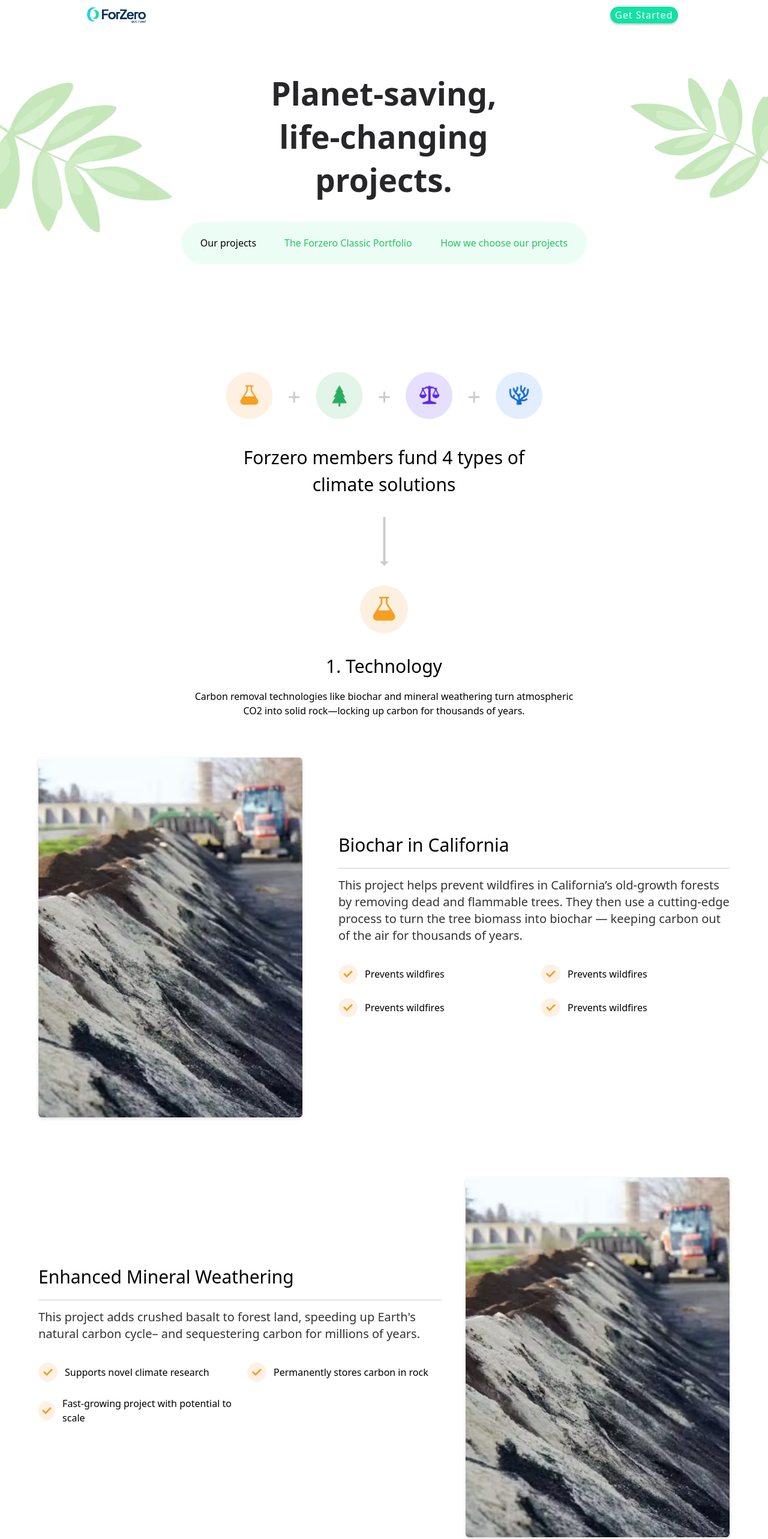
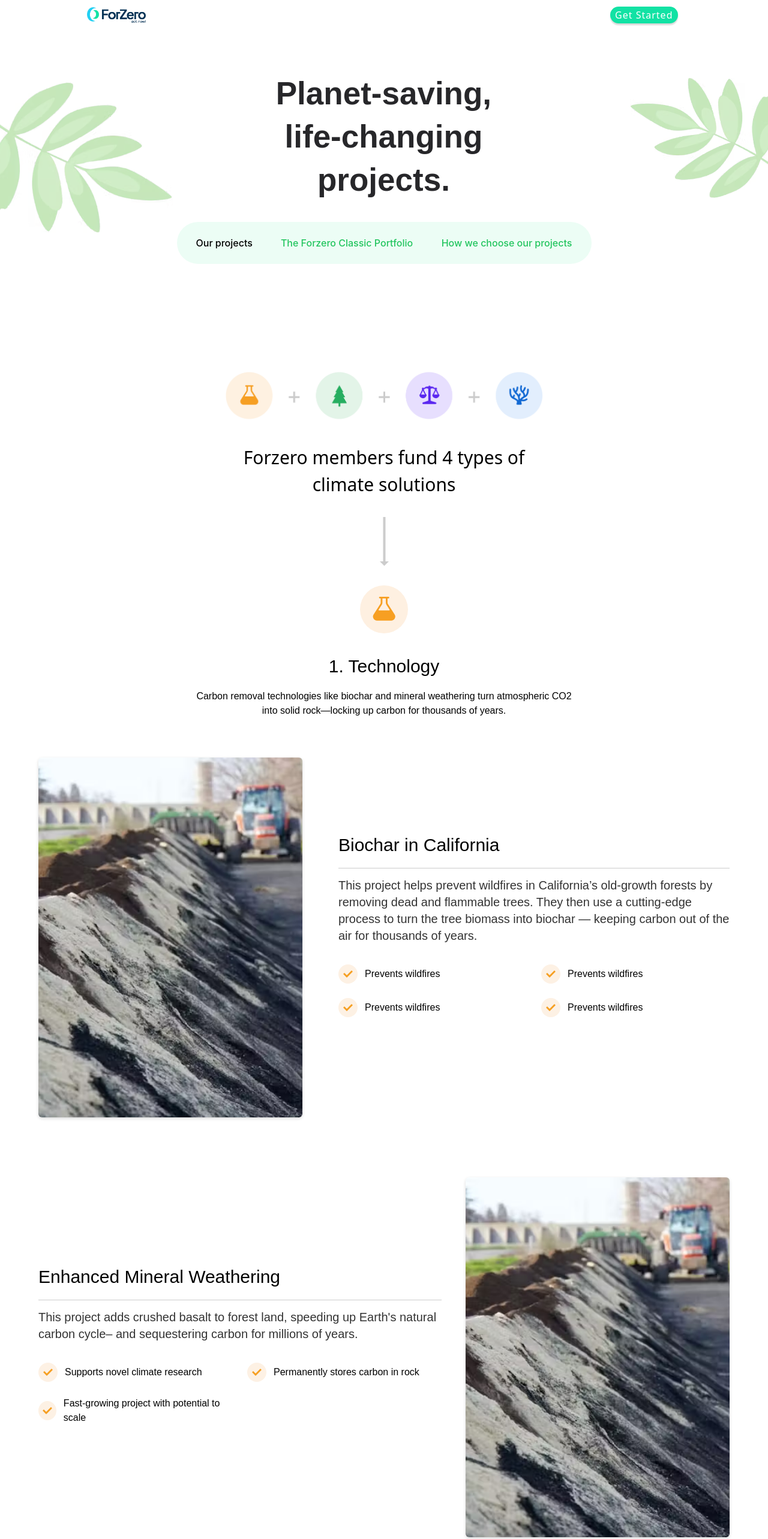
Before and after one commit to Atharv-02/for-zero-web, a React (Create React App) app: page /our-projects in a window 1280 px wide. Shown: the top 2566 px of the page at 60% size. Built offline with nearby package versions, Linux system fonts and the light colour scheme; a web font is replaced by a local one.

Commit message:
fonts added

```diff
--- a/src/components/OurProjects/Section1.jsx
+++ b/src/components/OurProjects/Section1.jsx
@@ -43,7 +43,7 @@ const Section1 = () => {
       <img src={fern} alt='' className='fern fern-1' />
       <img src={fern} alt='' className='fern fern-2' />
 
-      <div className='max-w-[1024px] mx-auto pt-[120px] pb-20 flex-col justify-start items-center gap-6 md:flex sm:hidden '>
+      <div className='max-w-[1024px] mx-auto pt-[120px] pb-20 flex-col justify-start items-center gap-6 md:flex sm:hidden font-Blanco '>
         <div className='w-[909px] pl-[174.94px] pr-[176.06px] pb-2.5 justify-center items-start inline-flex'>
           <div className='text-center text-zinc-800 text-[53px] font-semibold leading-[72px]'>
             Planet-saving,
@@ -56,7 +56,7 @@ const Section1 = () => {
             isSticky ? "sticky-navbar" : ""
           }`}
         >
-          <div className='h-[54px] justify-center items-center gap-[0.01px] flex'>
+          <div className='h-[54px] font-Inter justify-center items-center gap-[0.01px] flex'>
             <div
               className={`px-6 cursor-pointer pt-[15.80px] pb-[15.20px] justify-center items-center flex ${
                 selected === "projects" ? "text-black" : "text-green-500"
--- a/src/components/OurProjects/Section3.jsx
+++ b/src/components/OurProjects/Section3.jsx
@@ -22,7 +22,7 @@ const Section3 = () => {
           <path d='M7.5 81.5005L1.60935e-06 74.0005L15 74.0005L7.5 81.5005Z'></path>
         </svg>
       </div>
-      <div className='all-projects-inner'>
+      <div className='all-projects-inner font-Blanco'>
         <div className='upper-header'>
           <div className='top-image'>
             <svg
--- a/src/components/OurProjects/Section4.jsx
+++ b/src/components/OurProjects/Section4.jsx
@@ -8,13 +8,13 @@ const Section4 = () => {
   return (
     <div className=" w-full" id="portfolio">
       {/* Desktop Version  */}
-      <div className="max-w-[1024px] mx-auto flex-col py-24 justify-start items-center gap-16 sm:hidden md:flex">
+      <div className=" max-w-[1024px] mx-auto flex-col py-24 justify-start items-center gap-16 sm:hidden md:flex">
         {/* Heading Image  */}
         <div className="justify-center items-start inline-flex">
           <img className="w-[626px] h-[297px] relative" src={members} />
         </div>
         {/* Heading Text  */}
-        <div className="justify-center items-start inline-flex">
+        <div className=" font-Blanco  justify-center items-start inline-flex">
           <div className="pl-[14.89px] pr-[14.11px] pb-[11px] flex-col justify-start items-center inline-flex">
             <div className="text-center text-zinc-800 text-4xl font-semibold leading-[48px]">
               Members fund a mix of climate
@@ -67,7 +67,7 @@ const Section4 = () => {
         </div>
 
         {/* Core Sections  */}
-        <div className=" w-full md:hidden lg:flex flex-row-reverse gap-5 flex-wrap">
+        <div className=" font-Inter w-full md:hidden lg:flex flex-row-reverse gap-5 flex-wrap">
           {/* About Section  */}
           <div className="w-[40%]">
             <div className=" text-zinc-800 text-xl font-semibold leading-7">
@@ -546,7 +546,7 @@ const Section4 = () => {
 
       {/* it is just the core section, main section is taken from desktop version */}
 
-      <div className="max-w-[768px] flex-col justify-start items-start py-9 gap-16 sm:hidden md:flex lg:hidden">
+      <div className="max-w-[768px] font-Inter flex-col justify-start items-start py-9 gap-16 sm:hidden md:flex lg:hidden">
         <div className="w-full px-5">
           <div className="text-zinc-800 text-xl font-semibold leading-7">
             About
@@ -1018,7 +1018,7 @@ const Section4 = () => {
         </div>
 
         {/* 4 headings  */}
-        <div className="min-w-[320px] justify-between items-start gap-2 flex">
+        <div className="min-w-[320px] font-Inter justify-between items-start gap-2 flex">
           <div className="flex-col justify-start items-center gap-3 flex">
             <div className="w-[50px] p-[12.50px] bg-emerald-50 rounded-[50px] justify-center items-center flex">
               <div className="w-[25px] h-[25px] relative" />
--- a/src/components/OurProjects/Section5.jsx
+++ b/src/components/OurProjects/Section5.jsx
@@ -6,7 +6,7 @@ import Land_4 from "../../assets/land_4.png";
 
 const Section5 = () => {
   return (
-    <div className=' w-full' id='choose'>
+    <div className=' w-full font-Blanco' id='choose'>
       {/* Desktop  */}
       <div className='sm:hidden md:flex flex-col'>
         <div className='  max-w-[1024px] mx-auto h-[140px] flex-col justify-center items-center gap-[9px] flex'>
```
